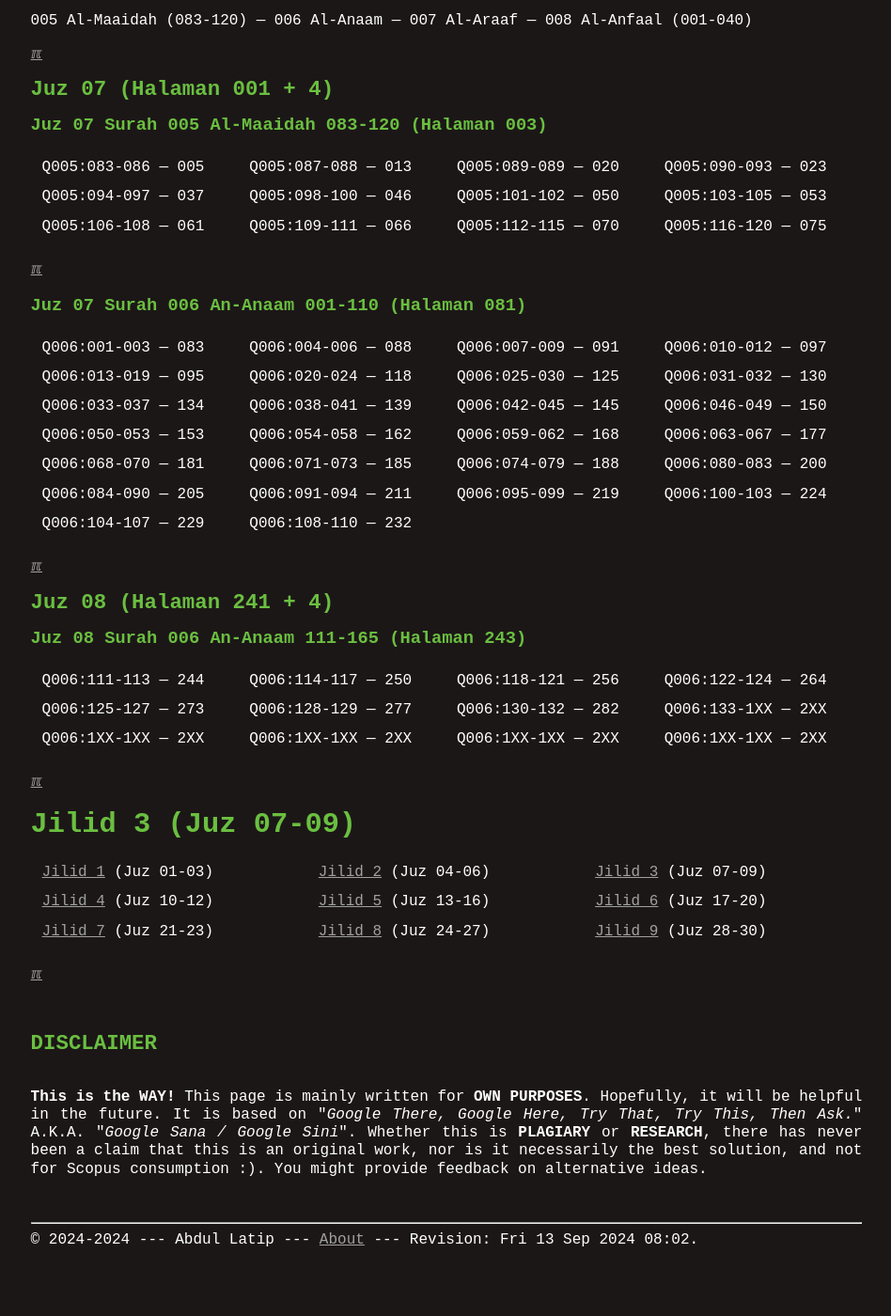
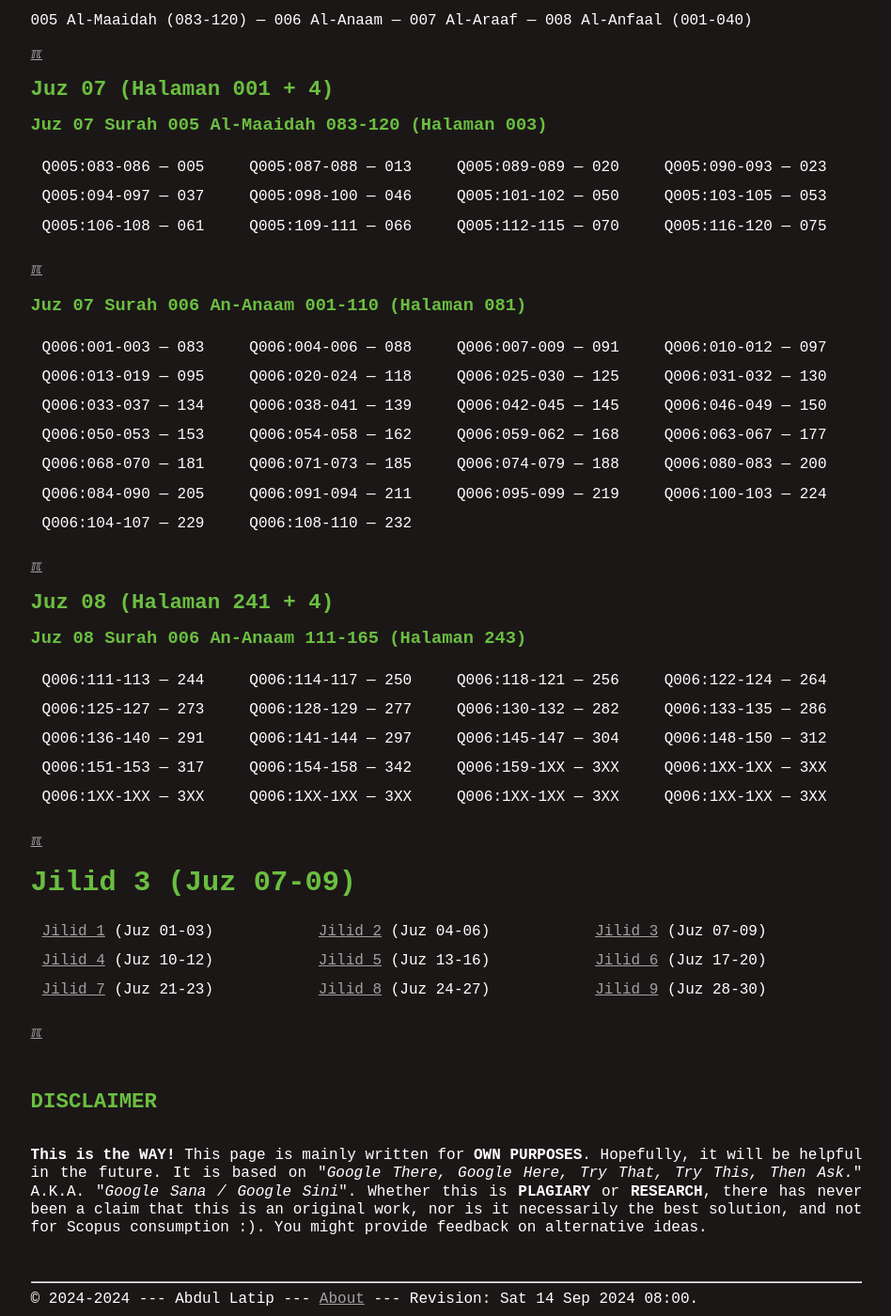
Before and after one commit to dullatip/indexquran, a Jekyll site: the page built from 003.md, in a window 1280 px wide and 1400 px high, scrolled down 726 px. Shown: the whole window at 94% size, without its empty margins (165-1113 px from the left). Built offline with Jekyll 4.4.1, drawn with Linux system fonts in a browser that asks for light colours; before the commit the page ends 2063 px from its top, so only the background shows below that.

Commit message:
modified:   003.md

```diff
--- a/003.md
+++ b/003.md
@@ -39,9 +39,10 @@
 ### Juz 08 Surah 006 An-Anaam  111-165 (Halaman 243)
 
 | Q006:111-113 --- 244 | Q006:114-117 --- 250 | Q006:118-121 --- 256 | Q006:122-124 --- 264 |
-| Q006:125-127 --- 273 | Q006:128-129 --- 277 | Q006:130-132 --- 282 | Q006:133-1XX --- 2XX |
-| Q006:1XX-1XX --- 2XX | Q006:1XX-1XX --- 2XX | Q006:1XX-1XX --- 2XX | Q006:1XX-1XX --- 2XX |
-
+| Q006:125-127 --- 273 | Q006:128-129 --- 277 | Q006:130-132 --- 282 | Q006:133-135 --- 286 |
+| Q006:136-140 --- 291 | Q006:141-144 --- 297 | Q006:145-147 --- 304 | Q006:148-150 --- 312 |
+| Q006:151-153 --- 317 | Q006:154-158 --- 342 | Q006:159-1XX --- 3XX | Q006:1XX-1XX --- 3XX |
+| Q006:1XX-1XX --- 3XX | Q006:1XX-1XX --- 3XX | Q006:1XX-1XX --- 3XX | Q006:1XX-1XX --- 3XX |
 
 [&#x213C;](#)<br id="idxA">
 # Jilid 3 (Juz 07-09)
--- a/_config.yml
+++ b/_config.yml
@@ -1,4 +1,4 @@
-version:          "Fri 13 Sep 2024 08:02"
+version:          "Sat 14 Sep 2024 08:00"
 copyright:        "2024-2024"
 title:            "Index Tafsir Al-Azhar HAMKA"
 author:           "Abdul Latip"
```
Also changed, not shown: 000.md (+1 -1 lines).
